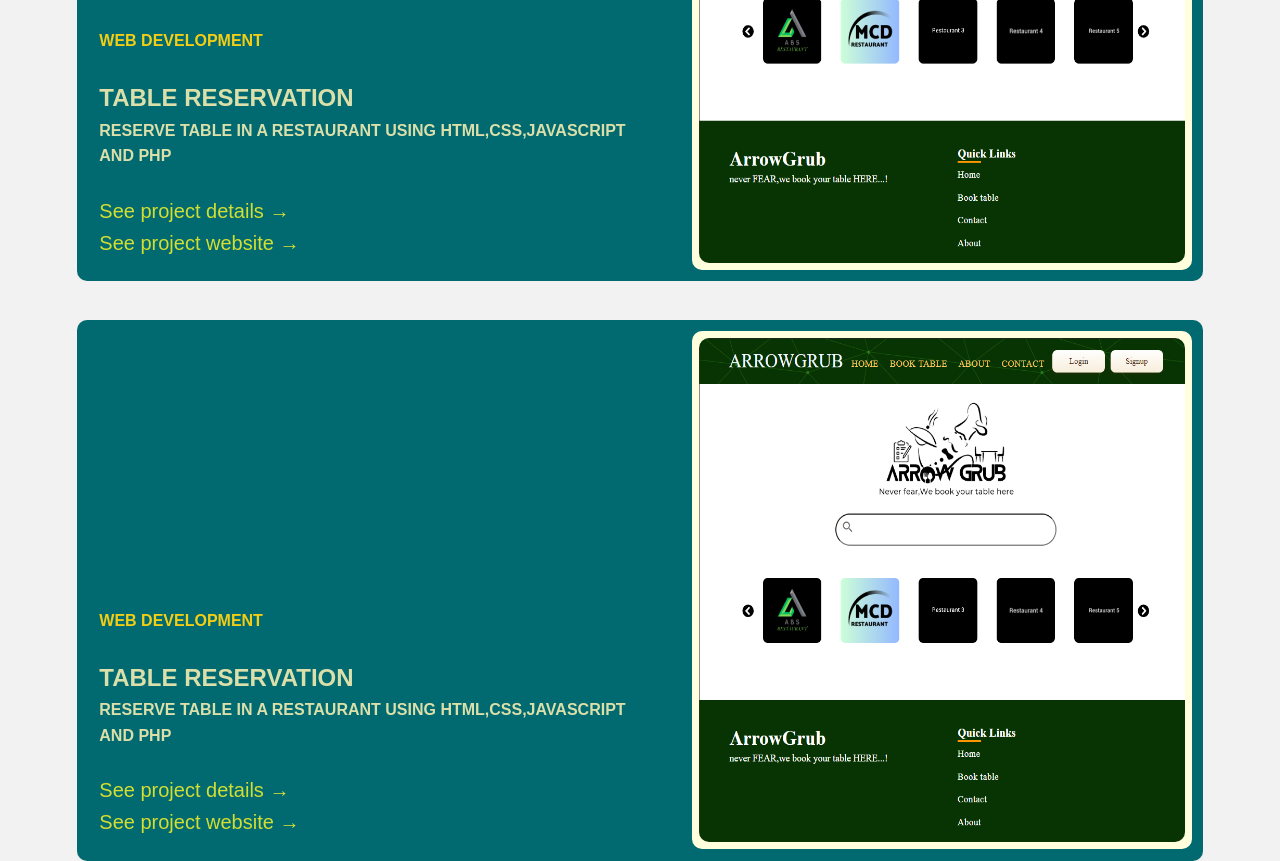
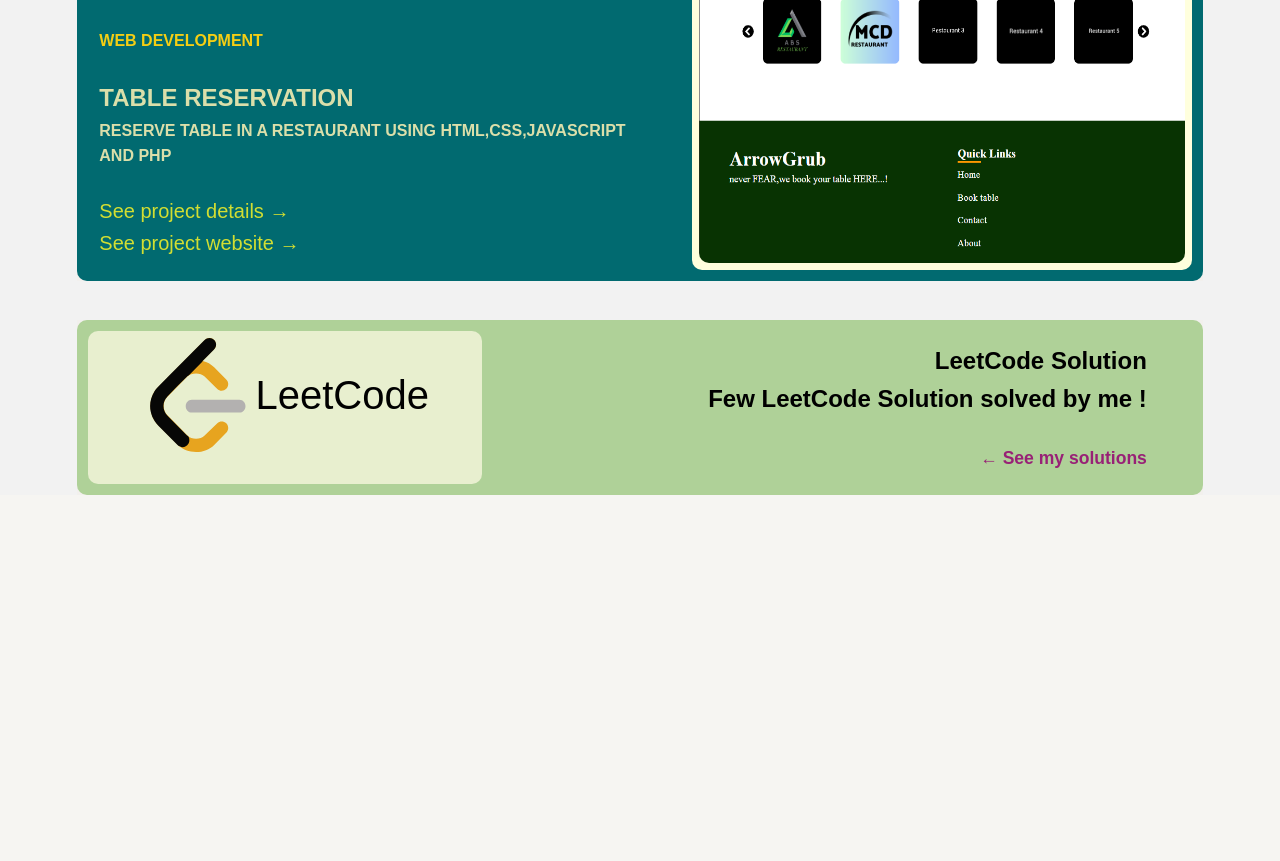
Before and after one commit to Abishek-TA/myportfolio1, a plain HTML site: page index.html in a window 1280 px wide. Shown: the part 1657-2518 px from the top of the page. After the commit the page ends 2152 px from the top, so only its background shows below. Drawn offline with Linux system fonts and the light colour scheme.

Commit message:
add project2

```diff
--- a/index.html
+++ b/index.html
@@ -102,7 +102,7 @@
                 <h3>Lets check my projects</h3>
             </div>
             <div class="probtn">
-                <button class="btnprof1">See My Projects</button>
+                <button class="btnprof1"><a href="https://github.com/Abishek-TA?tab=repositories">See My Projects</a></button>
             </div>
         </div>
         <div class="p1">
@@ -122,19 +122,17 @@
                 </div>
             </div>
         </div><br>
-        <div class="p1">
-            <div class="minipro">
-                <div class="minileft">
-                    <div class="leftcnt">
-                        <span class="lc1"><h4>WEB DEVELOPMENT</h4></span>
-                        <span class="lc2"><h2>TABLE RESERVATION</h2></span>
-                        <span class="lc3"><h4>RESERVE TABLE IN A RESTAURANT USING HTML,CSS,JAVASCRIPT AND PHP</h4></span>
-                    </div><br>
-                    <a class="prolink1" href="./">See project details &#8594;</a><br>
-                    <a class="prolink2" href="https://abishek-ta.github.io/Frontend/">See project website &#8594;</a>
+        <div class="p2">
+            <div class="minipro2">
+                <div class="mini2left">
+                    <span class="leetcnt"><img src="./leetcode.svg">LeetCode</span>
                 </div>
-                <div class="miniright">
-                        <img src="./Screenshot 2024-07-18 122553.png">
+                <div class="mini2right">
+                        <div class="right2cnt">
+                            <h2>LeetCode Solution</h2>
+                            <h2>Few LeetCode Solution solved by me !</h2>
+                        </div><br>
+                        <a class="pro2link" href="https://github.com/Abishek-TA/My_Leetcode_1"><h3>&#8592; See my solutions</h3></a>
                 </div>
             </div>
         </div>
--- a/styles.css
+++ b/styles.css
@@ -228,3 +228,45 @@ ul li a{
     text-decoration: none;
     font-size: 20px;
 }
+.p2{
+    background-color: #f2f0ed;
+    margin-top: 1%;
+    margin-left: 6%;
+    margin-right: 6%;
+}
+.minipro2{
+    background-color: #AFD198 ;
+    display: inline-flex;
+    border-radius: 10px;
+    width: 100%;
+}
+.mini2left{
+    margin: 1%;
+    width: 35%;
+    padding: 7px;
+    border-radius: 10px;
+    background-color: #E8EFCF;
+}
+.mini2right{
+    width: 60%;
+    padding: 2%;
+}
+.right2cnt{
+   text-align: end;
+}
+.mini2left img{
+    width: 30%;
+    border-radius: 10px;
+}
+.pro2link{
+    text-align: end;
+    color: #982176;
+    text-decoration: none;
+    font-size: 15px;
+}
+.leetcnt{
+    display: inline-flex;
+    justify-content: center;
+    align-items: center;
+    font-size: 40px;
+}
```
Also changed, not shown: leetcode.svg (added).
